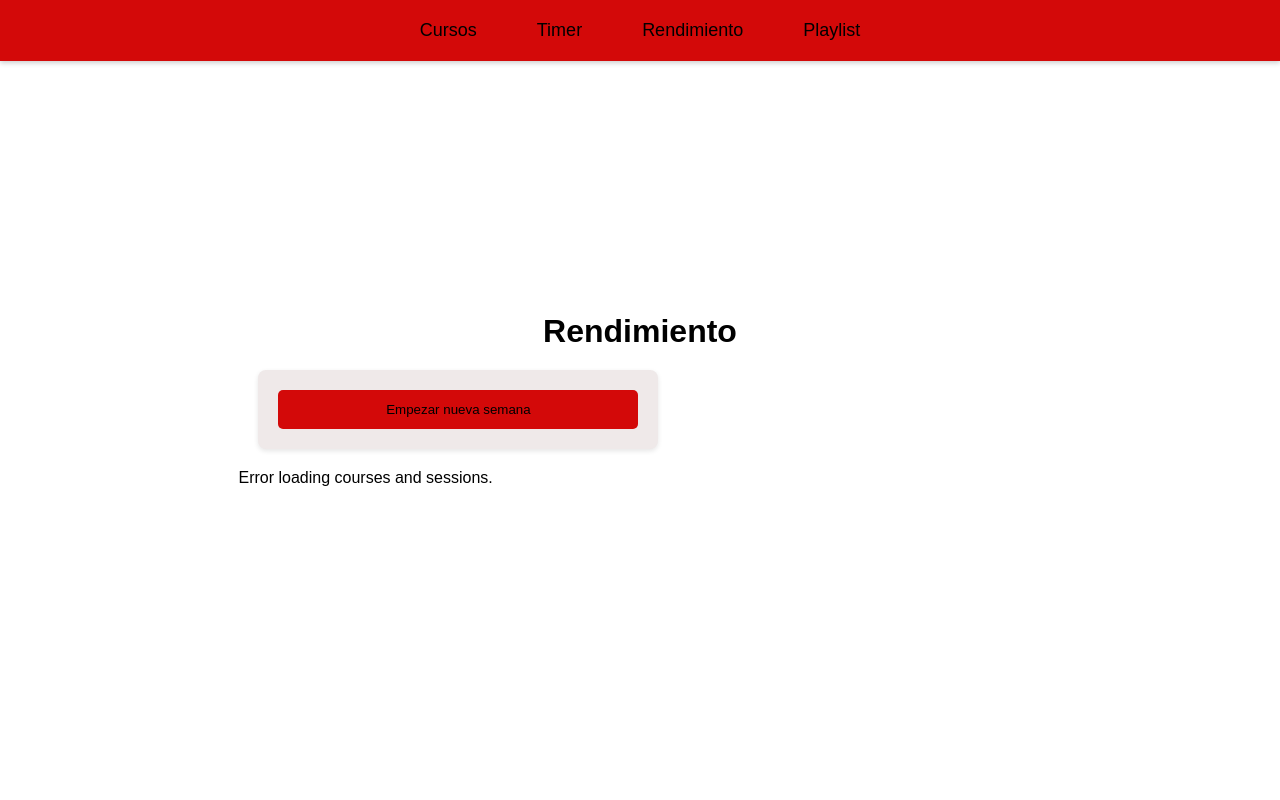
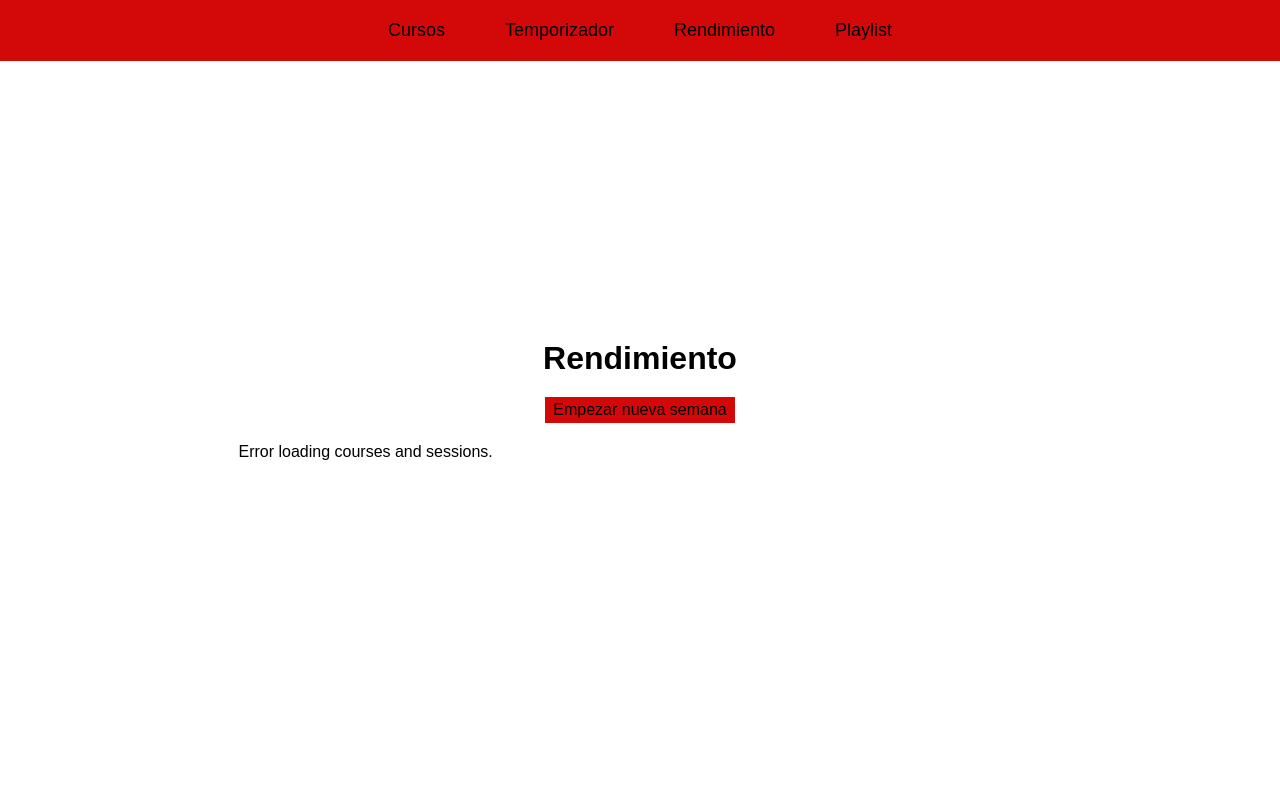
Before and after one commit to LucasDondo/PomoFIUBA, a Flask app: page /rendimiento in a window 1280 px wide. Run offline with Flask 3, Linux system fonts and the light colour scheme.

Commit message:
Improved the frontend visualization

```diff
--- a/frontend/app.py
+++ b/frontend/app.py
@@ -4,7 +4,7 @@
 app = Flask(__name__, "/static")
 CORS(app)
 
-
+@app.route("/")
 @app.route("/cursos")
 def courses():
     return render_template("courses.html")
--- a/frontend/static/styles.css
+++ b/frontend/static/styles.css
@@ -11,7 +11,6 @@
     flex-direction: column;
     justify-content: center;
     align-items: center;
-    background: rgb(255, 255, 255);
 }
 
 nav {
@@ -22,7 +21,6 @@
     position: fixed;
     top: 0;
     z-index: 1000;
-    box-shadow: 0 2px 5px rgba(0, 0, 0, 0.2);
     display: flex;
     justify-content: center;
     align-items: center;
@@ -58,7 +56,7 @@
     justify-content: center;
     align-items: center;
     border-radius: 6px;
-    box-shadow: 10px 10px 10px rgba(0, 0, 0, 0.9);
+    cursor: pointer;
 }
 
 .wrapper .time span {
@@ -93,7 +91,7 @@
     font-size: 19px;
     font-weight: 500;
     border: pointer;
-    box-shadow: 5px 3.5px 5px rgba(0, 0, 0, 0.9);
+    cursor: pointer;
 }
 
 .button-container {
@@ -109,6 +107,11 @@
     cursor: pointer;
     background-color: rgb(211, 9, 9);
     font-weight: 500;
+}
+
+.center-button-container {
+    display: flex;
+    justify-content: center;
 }
 
 .buttons button.active,
@@ -184,9 +187,7 @@
     text-align: center;
 }
 
-.main-title,
-.section-title,
-.info-text {
+.main-title{
     margin-bottom: 20px;
     text-align: center;
 }
--- a/frontend/static/timer.js
+++ b/frontend/static/timer.js
@@ -46,7 +46,7 @@
 
 function reset() {
     clearInterval(intervalId);
-    hours = INIT_TIMES, mins = 5, secs = 59, hundredths = INIT_TIMES;
+    hours = INIT_TIMES, mins = 0, secs = 0, hundredths = INIT_TIMES;
 
     document.getElementById("hours").innerHTML = DOUBLE_ZERO;
     document.getElementById("mins").innerHTML = DOUBLE_ZERO;
--- a/frontend/templates/layout.html
+++ b/frontend/templates/layout.html
@@ -11,7 +11,7 @@
 <body>
   <nav>
     <a href="/cursos">Cursos</a>
-    <a href="/timer">Timer</a>
+    <a href="/timer">Temporizador</a>
     <a href="/rendimiento">Rendimiento</a>
     <a href="/playlist">Playlist</a>
   </nav>
--- a/frontend/templates/performance.html
+++ b/frontend/templates/performance.html
@@ -3,8 +3,8 @@
 {% block body %}
 <div class="container">
   <h1 class="main-title">Rendimiento</h1>
-  <div class="button-container form-group form-container">
-    <button id="new-week-button" class="buttons" onclick="deleteAllSessions()">
+  <div class="center-button-container">
+    <button id="new-week-button" class="buttons_small" onclick="deleteAllSessions()">
       Empezar nueva semana
     </button>
   </div>
```
